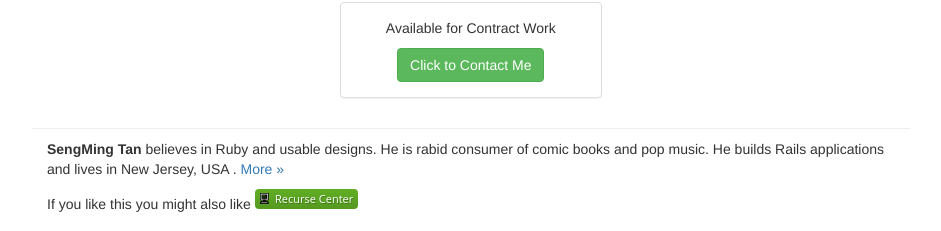
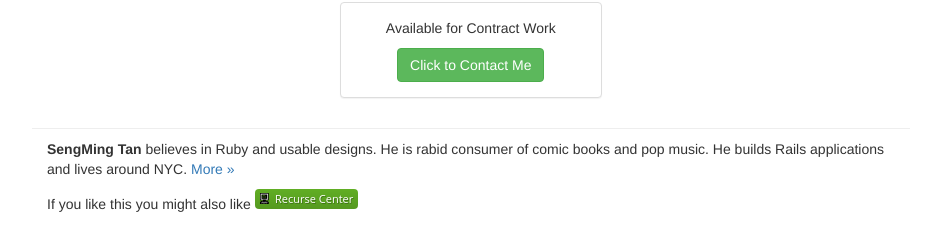
Before and after one commit to tansengming/tansengming.github.com, a Jekyll site: the page built from index.html, in a window 1280 px wide. Shown: the part 1000-1231 px from the top of the page, without its empty margins (23-964 px from the left). Built offline with Jekyll 4.4.1, drawn with Linux system fonts in a browser that asks for light colours.

Commit message:
updates address

```diff
--- a/_layouts/default.html
+++ b/_layouts/default.html
@@ -43,11 +43,7 @@
             <p>
               <span class='fn'>SengMing Tan</span>
               believes in Ruby and usable designs. He is rabid consumer of comic books and pop music.
-              He builds Rails applications and lives in
-              <span class='adr'>
-                <span class='state-name'>New Jersey</span>,
-                <span class='country-name'>USA</span>
-              </span>.
+              He builds Rails applications and lives around NYC.
               <a class='url' href='/about'>
                 More &raquo;
               </a>
```
